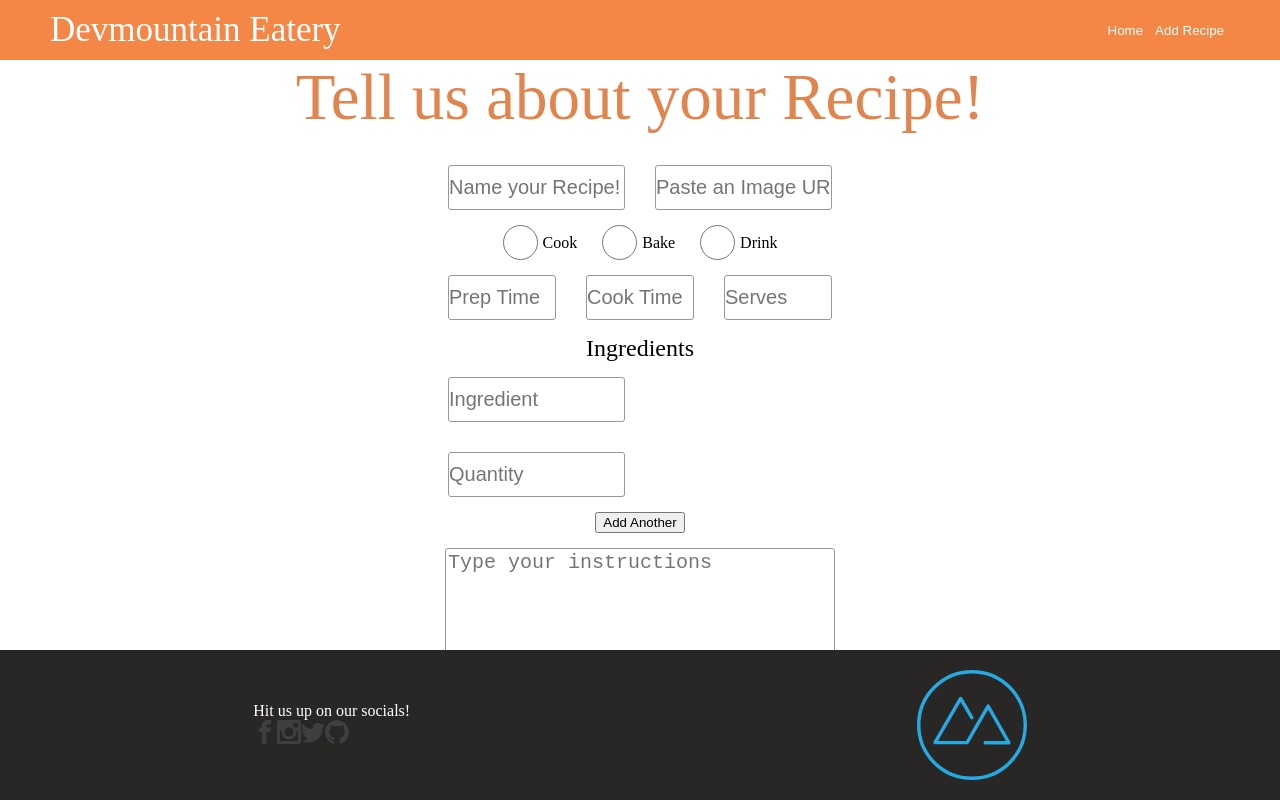
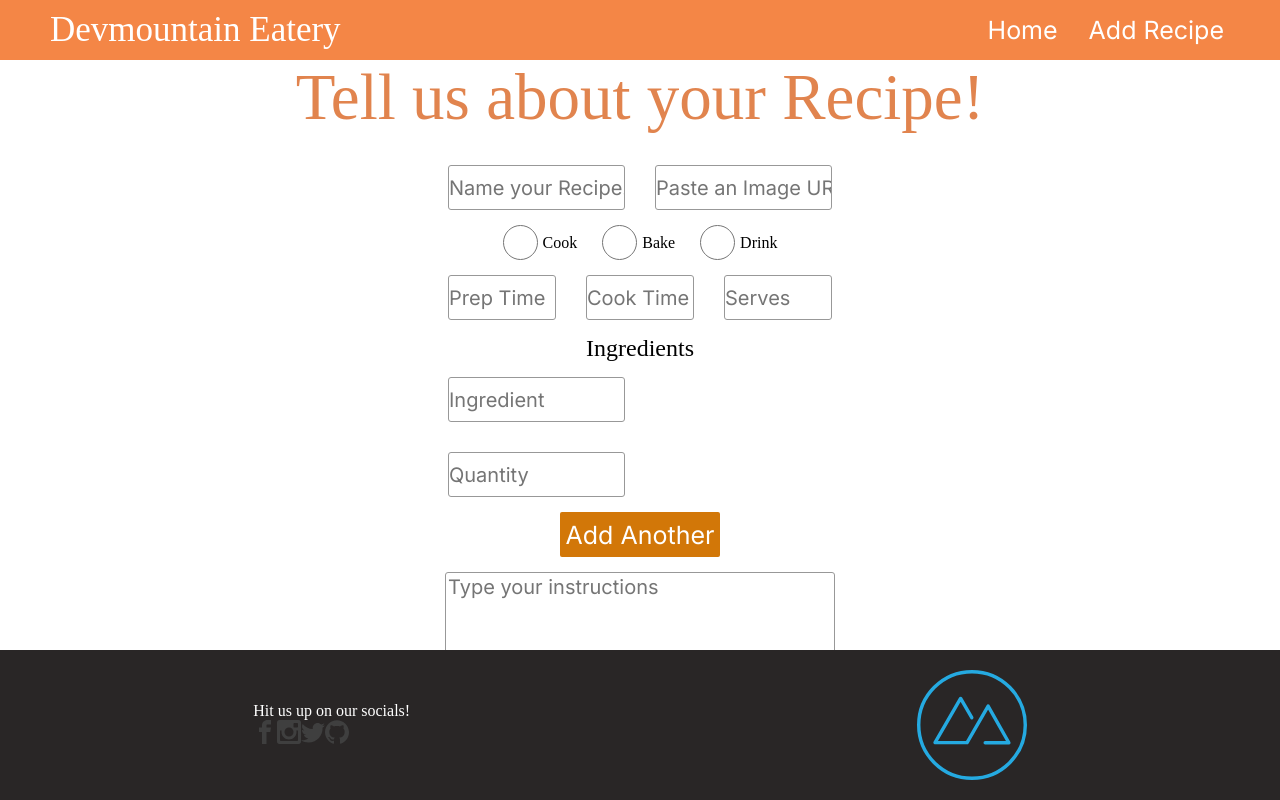
Before and after one commit to chaltu11hassan/project-3-recipe-app, a React (Create React App) app: page /newRecipe in a window 1280 px wide. Built offline with nearby package versions, Linux system fonts and the light colour scheme.

Commit message:
search box updated

```diff
--- a/src/App.css
+++ b/src/App.css
@@ -21,3 +21,46 @@ time, mark, audio, video {
 }
 
 /* --------- Begin your CSS Below here --------- */
+
+
+:root {
+	--primary-color: 25, 70%;
+	--l: 55%;
+	--secondary-color: 180, 25%, 50%;
+	--tertiary-color: 0, 0%, 25%;
+  }
+
+  html {
+	box-sizing: border-box;
+  }
+
+  *{
+	font-family: 'Inter', sans-serif;
+  }
+
+  button {
+	height: 45px;
+	min-width: 120px;
+	font-size: 25px;
+	border: none;
+	border-radius: 2px;
+  }
+
+  .blue-btn {
+	background-color: rgb(50, 136, 144);
+	color: white;
+  }
+  .orange-btn {
+	background-color: rgb(210, 119, 8);
+	color: white;
+  }
+
+  .App {
+	position: relative;
+	top: 0;
+	min-height: 100vh;
+  }
+
+  main {
+	padding-bottom: 200px;
+  }
--- a/src/components/detailComponents/DetailImg.jsx
+++ b/src/components/detailComponents/DetailImg.jsx
@@ -2,17 +2,15 @@ import React from "react";
 import styles from "./Details.module.css";
 import moreStyles from '../homeComponents/Home.module.css'
 
-const DetailImage = ({ image, title }) => {
+const DetailImg = ({ image, title }) => {
   const backgroundString = `--background: url(${image})`
   return (
     <div
-      // className={moreStyles.add_banner}
       className={styles.banner}
       style={{
         backgroundSize: "cover",
         background: `linear-gradient(190deg, rgba(0, 0, 0, 0.8), rgba(0, 0, 0, 0.8)), url(${image})`
       }}
-    // style={{backgroundString}}
     >
       <div className={styles.add_txt}>
         <h1>{title}</h1>
@@ -21,4 +19,4 @@ const DetailImage = ({ image, title }) => {
   );
 };
 
-export default DetailImage;
+export default DetailImg;
--- a/src/components/detailComponents/Details.module.css
+++ b/src/components/detailComponents/Details.module.css
@@ -1,27 +1,22 @@
 .banner {
     width: 100%;
-    height: 450px;
+    height: 400px;
     display: flex;
     flex-direction: column;
     align-items: center;
     justify-content: center;
-    gap: 30px;
+    gap: 25px;
     color: white;
     background-size: cover;
-    margin-bottom: 30px;
-    /* background: linear-gradient(
-      rgba(0, 0, 0, 0.8),
-      rgba(0, 0, 0, 0.8)
-    ) center center fixed no-repeat,
-    url(--background); */
+    margin-bottom: 25px;
   }
 
   .details_container {
-    width: 60%;
+    width: 55%;
     display: flex;
     flex-direction: row;
     justify-content: space-around;
-    gap: 15px;
+    gap: 12px;
   }
 
   .details_container h2 {
@@ -34,17 +29,17 @@
   }
 
   .instruction_container {
-    max-width: 550px;
-    box-shadow: 0px 3px 10px rgba(0,0,0,0.6);
+    max-width: 600px;
+    box-shadow: 0px 3px 10px rgb(3, 3, 3);
     box-sizing: border-box;
-    padding: 12px;
-    border-radius: 3px;
+    padding: 10px;
+    border-radius: 2px;
   }
 
   .ingredients_container {
-    width: 300px;
-    box-shadow: 0px 3px 10px rgba(0,0,0,0.6);
+    width: 350px;
+    box-shadow: 0px 3px 10px rgba(2, 2, 2, 0.6);
     box-sizing: border-box;
-    padding: 12px;
-    border-radius: 3px;
+    padding: 10px;
+    border-radius: 2px;
   }
--- a/src/components/homeComponents/HomeScreen.jsx
+++ b/src/components/homeComponents/HomeScreen.jsx
@@ -1,6 +1,7 @@
 import axios from 'axios'
 import React, {useEffect, useState} from 'react'
 import AdBanner from './AdBanner'
+import RecipeHolder from './RecipeHolder'
 
 const HomeScreen = () => {
 
@@ -20,7 +21,7 @@ const HomeScreen = () => {
   return (
     <div>
       <AdBanner />
-      {/* Much code from Part 2 will be placed around here. Do your best! */}
+      <RecipeHolder recipes={recipes} />
     </div>
   )
 }
```
Also changed, not shown: src/components/homeComponents/Home.module.css (line endings or trailing spaces).
